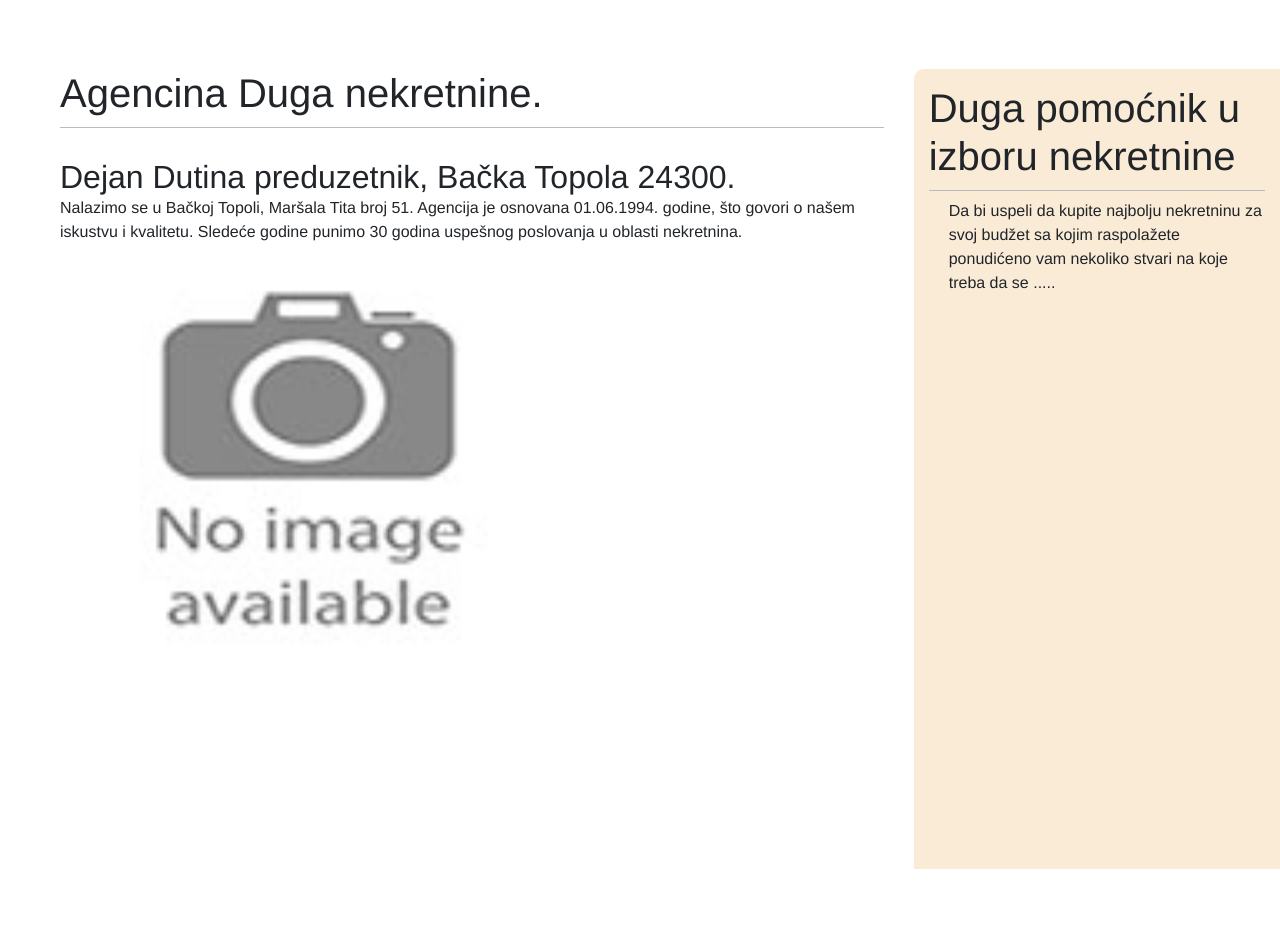
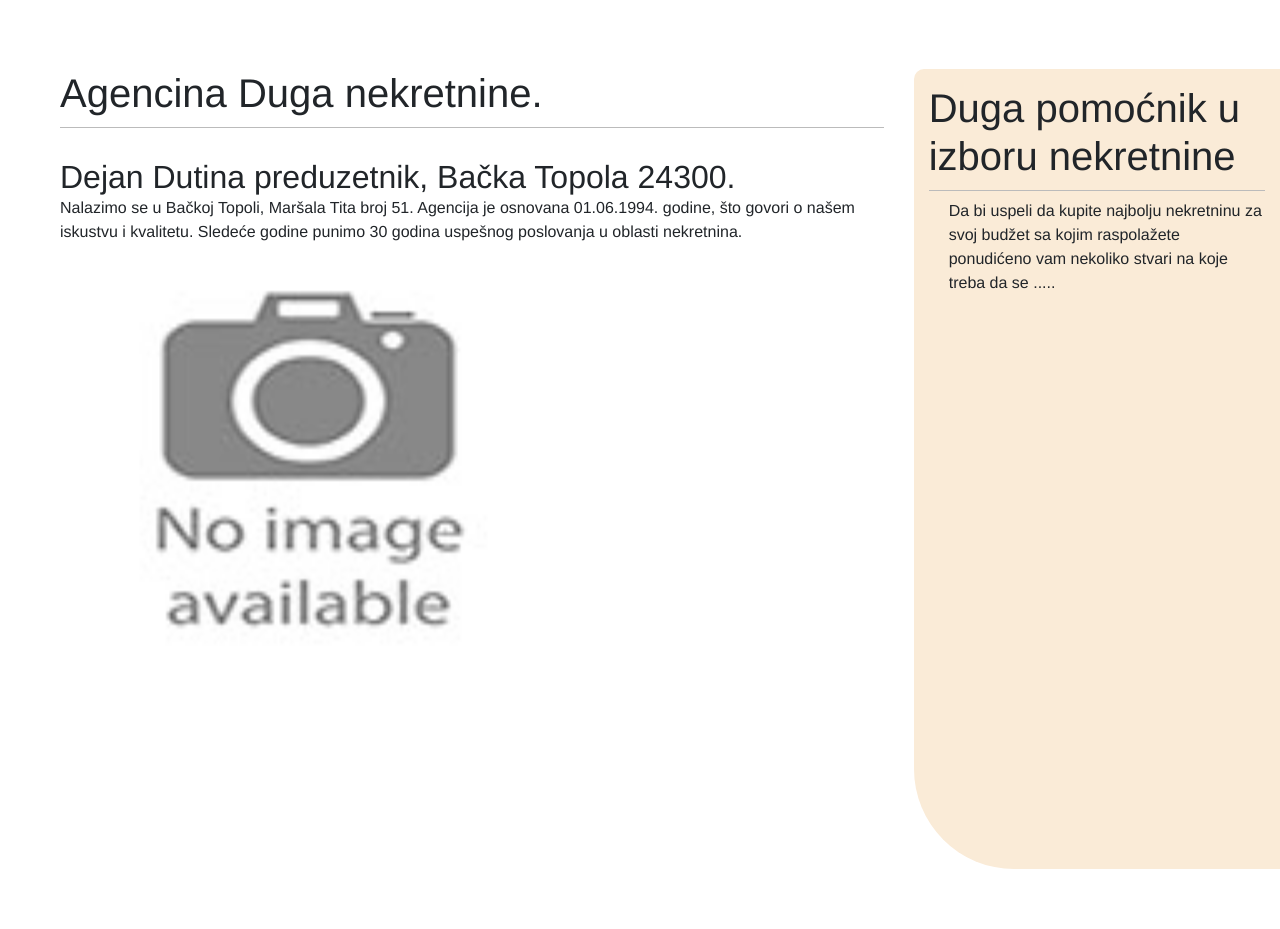
Before and after one commit to sekulaboris/www.duga.nekretnine.rs, a Django app: page / in a window 1280 px wide. Shown: the part 357-1286 px from the top of the page. Run offline with Django 4.2, Linux system fonts and the light colour scheme; parts of the project's set-up code (start-up, migrations or seed data) failed here and were passed over; some libraries are stand-ins or nearby versions.

Commit message:
Update base.html

```diff
--- a/templates/base.html
+++ b/templates/base.html
@@ -137,7 +137,7 @@
                     <img style="width: 500px; height: 400px;object-position: center;" src="{% static 'images/no_img.jpg'%}">
                     {% endblock %}
                 </div>
-                <div id="sidebar" style="width: 30%;height:100vh;margin-left: 30px;padding: 15px 15px 15px 15px;background: antiquewhite; box-shadow: 1px;border: 1px;border-top-left-radius: 10px;">
+                <div id="sidebar" style="width: 30%;height:100vh;margin-left: 30px;padding: 15px 15px 15px 15px;background: antiquewhite; box-shadow: 1px;border: 1px;border-top-left-radius: 10px;border-bottom-left-radius: 100px;">
                     {% block sidebar %}
                     <h1>Duga pomoćnik u izboru nekretnine</h1>
                     <p style="padding-left: 20px;">Da bi uspeli da kupite najbolju nekretninu za svoj budžet sa kojim raspolažete ponudićeno vam nekoliko stvari na koje treba da se .....</p>
```
